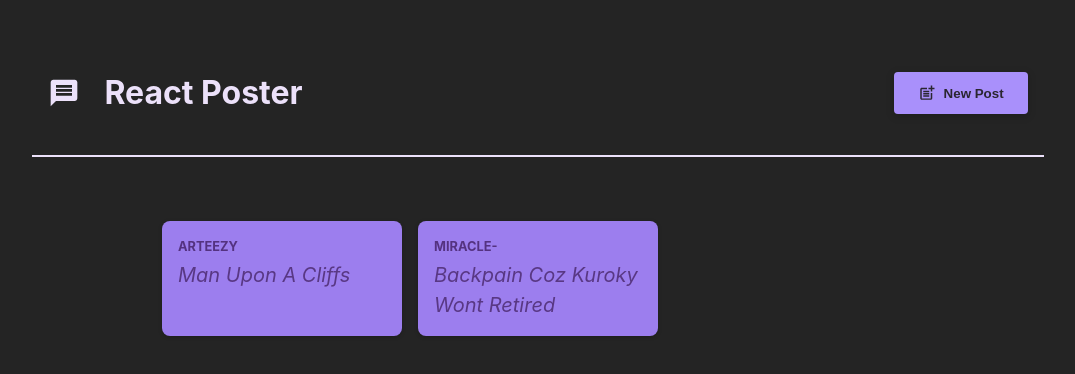
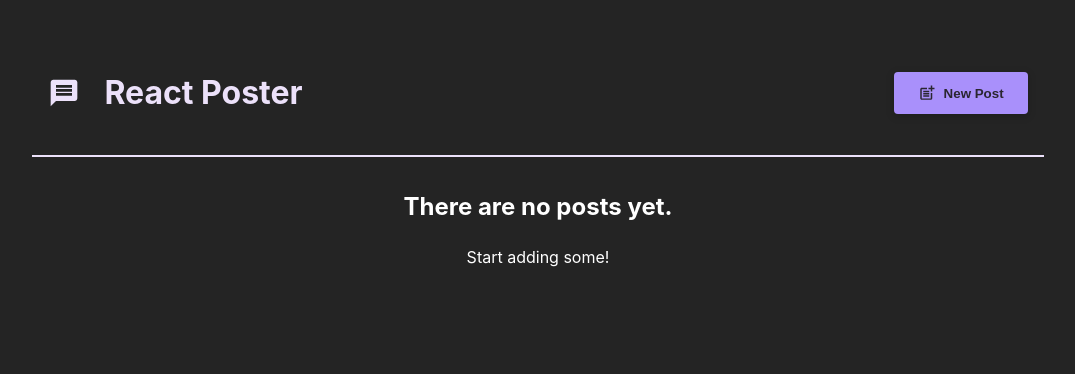
Before and after one commit to eunoia-code/learn-reactjs, a React (Vite) app: page / in a window 1280 px wide. Shown: the top 374 px of the page, without its empty margins (102-1177 px from the left). Built offline with nearby package versions, Linux system fonts and the light colour scheme.

Commit message:
34. Outputting List Data

```diff
--- a/src/components/PostsList.jsx
+++ b/src/components/PostsList.jsx
@@ -21,10 +21,19 @@ export default function PostsList({isPosting, onStopPosting}) {
           />
         </Modal>
       )}
-      <ul className={styles.posts}>
-        <Post name="Arteezy" content="Man Upon A Cliffs" />
-        <Post name="Miracle-" content="Backpain Coz Kuroky Wont Retired" />
-      </ul>
+      { posts.length > 0 && (
+          <ul className={styles.posts}>
+            {posts.map((post, index) => (
+              <Post key={index} name={post.name} content={post.content} />
+            ))}
+          </ul>
+      )}
+      { posts.length === 0 && (
+        <div style={{ textAlign: 'center', color: 'white'}}>
+          <h2>There are no posts yet.</h2>
+          <p>Start adding some!</p>
+        </div>
+      )}
     </>
   )
 }
```
